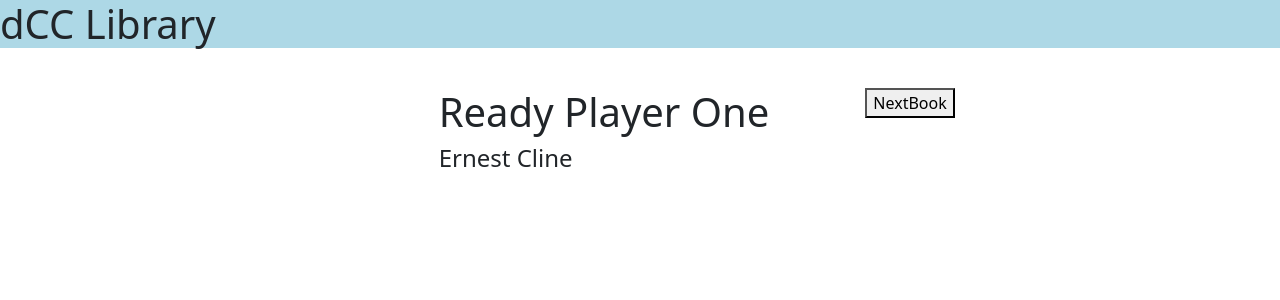
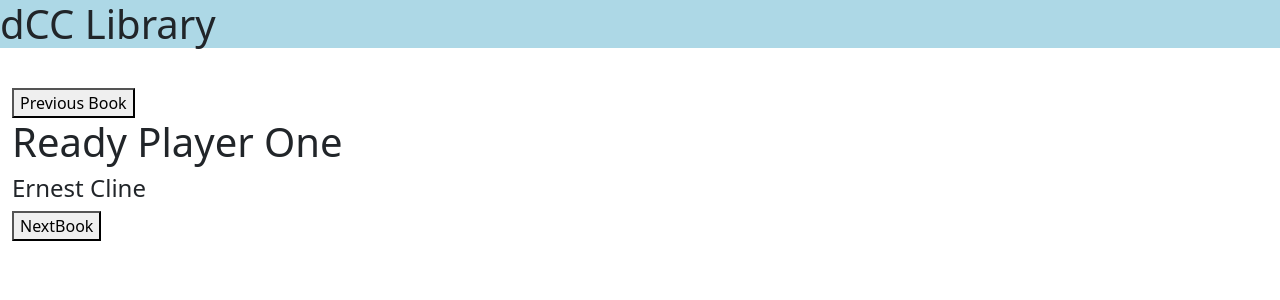
Before and after one commit to Wyatt726/reactLibrary, a React (Create React App) app: page / in a window 1280 px wide. Shown: the top 300 px of the page. Built offline with nearby package versions, Linux system fonts and the light colour scheme.

Commit message:
split book viewing logic into its own component file bookViewer

```diff
--- /dev/null
+++ b/src/BookViewer/BookViewer.jsx
@@ -0,0 +1,21 @@
+import { props } from 'bluebird';
+import React from 'react';
+
+
+const BookViewer = (props) => {
+    return ( <div className="row-spacer">
+    <div className="col-md-4">
+        <button onClick={props.previousBook}>Previous Book</button>
+    </div>
+    <div className="col-md-4">
+    <h1>{props.book.title}</h1>
+    <h4>{props.book.author}</h4>
+    </div>
+    <div className="col-md-4">
+        <button onClick={props.nextBook}>NextBook</button>
+    </div>
+</div> );
+}
+
+
+export default BookViewer;
--- a/src/components/App.jsx
+++ b/src/components/App.jsx
@@ -1,6 +1,7 @@
 import React, { Component } from 'react';
 import './App.css'
 import TitleBar from '../TitleBar/TitleBar';
+import BookViewer from '../BookViewer/BookViewer';
 
 class App extends Component {
     constructor(props){
@@ -25,22 +26,23 @@
             bookNumber: tempBookNumber
         });
     }
+    goToPreviousBook = () => {
+        let tempBookNumber = this.state.bookNumber;
+        tempBookNumber --;
+        if(tempBookNumber < 0){
+            tempBookNumber = this.books.length -1;
+        }
+        this.setState({
+            bookNumber: tempBookNumber
+        });
+    }
 
 
 render(){
     return(
         <div className="container-fluid">
             <TitleBar />
-            <div className="row">
-                <div className="col-md-4"></div>
-                <div className="col-md-4">
-                <h1>{this.books[this.state.bookNumber].title}</h1>
-                <h4>{this.books[this.state.bookNumber].author}</h4>
-                </div>
-                <div className="col-md-4">
-                    <button onClick={this.goToNextBook}>NextBook</button>
-                </div>
-            </div>
+            <BookViewer book ={this.books[this.state.bookNumber]} nextBook={this.goToNextBook} previousBook={this.goToPreviousBook}/>
 
         </div>
         )
```
Also changed, not shown: src/BookViewer/BookViewer.css (added).
